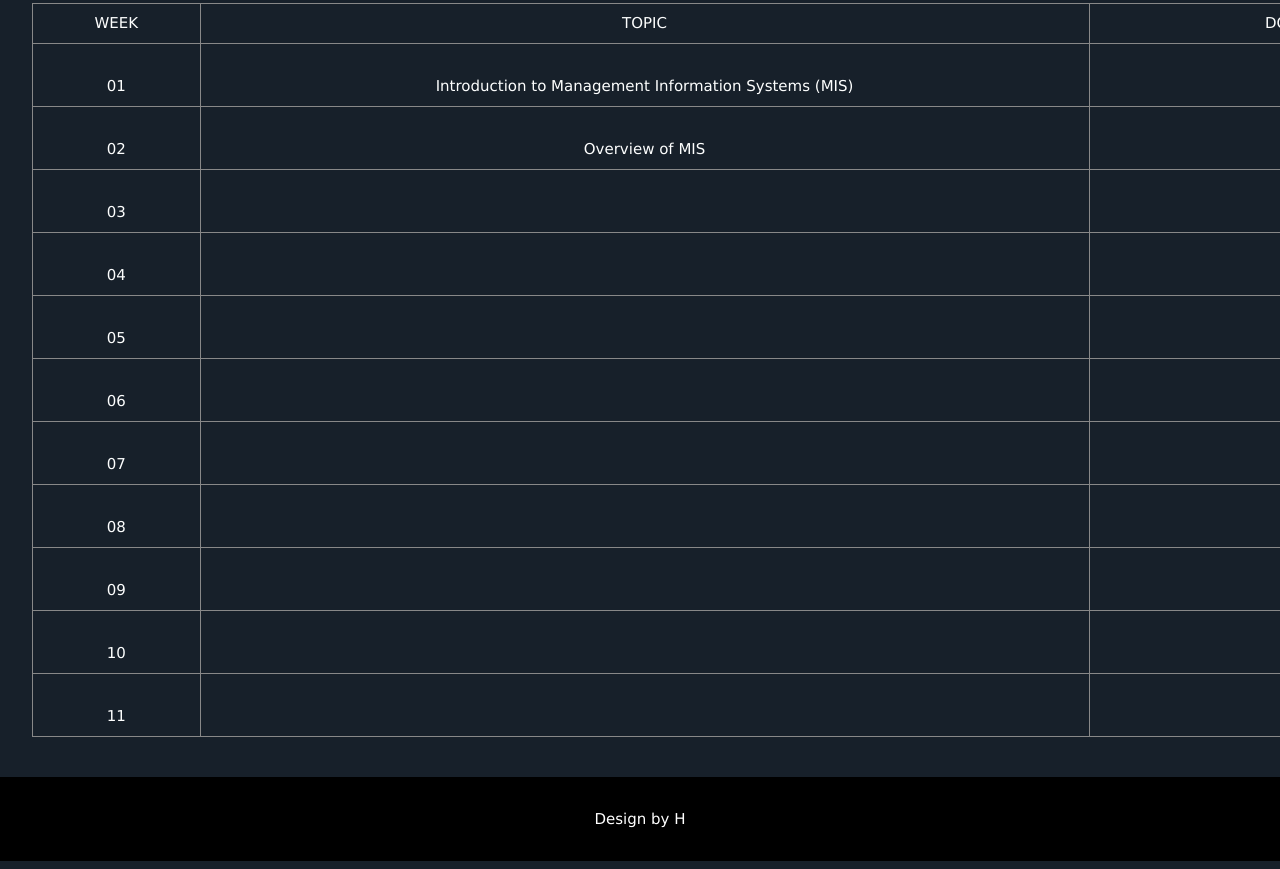
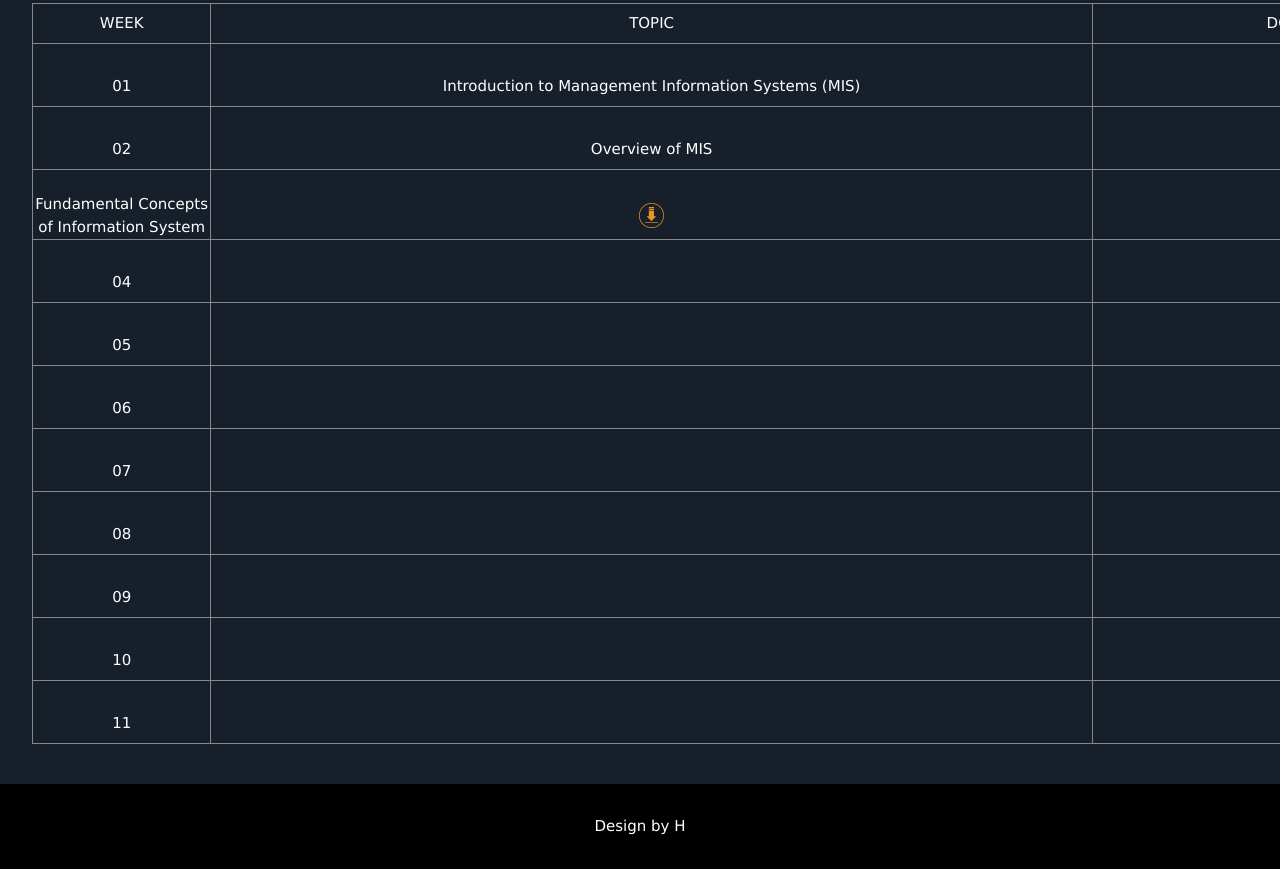
Before and after one commit to H4All/H4All.github.io, a plain HTML site: page course.html in a window 1280 px wide. Shown: the part 754-1623 px from the top of the page. Drawn offline with nearby package versions, Linux system fonts and the light colour scheme.

Commit message:
Update course.html

```diff
--- a/course.html
+++ b/course.html
@@ -117,10 +117,10 @@
         </tr>
         <tr>
           <td style="text-align:center;width:125px;height:63px"> <br />
-            03
+            Fundamental Concepts of Information System
             </td>
         <td style="text-align:center;width:125px;height:63px"> <br />
-
+            <a href="Week 3.pdf" download><img src="load.png" alt="week1" width="25" height="25">
         </td>
 
         <td style="text-align:center;width:536px;height:63px"> <br />
```
